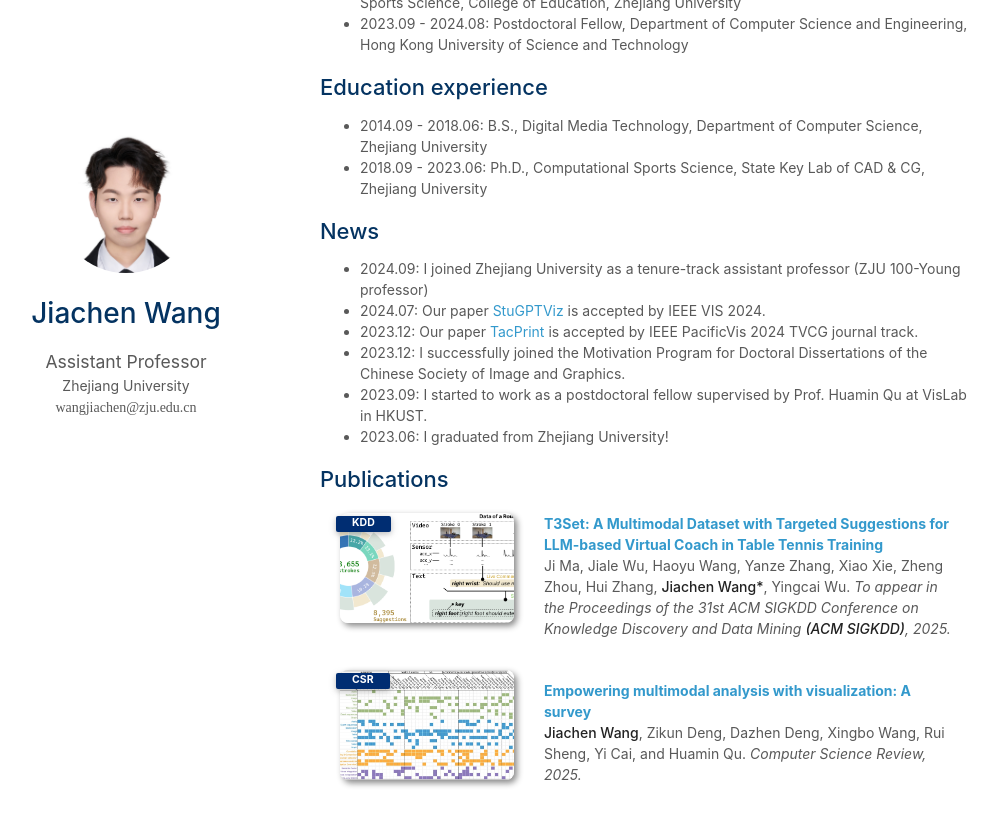
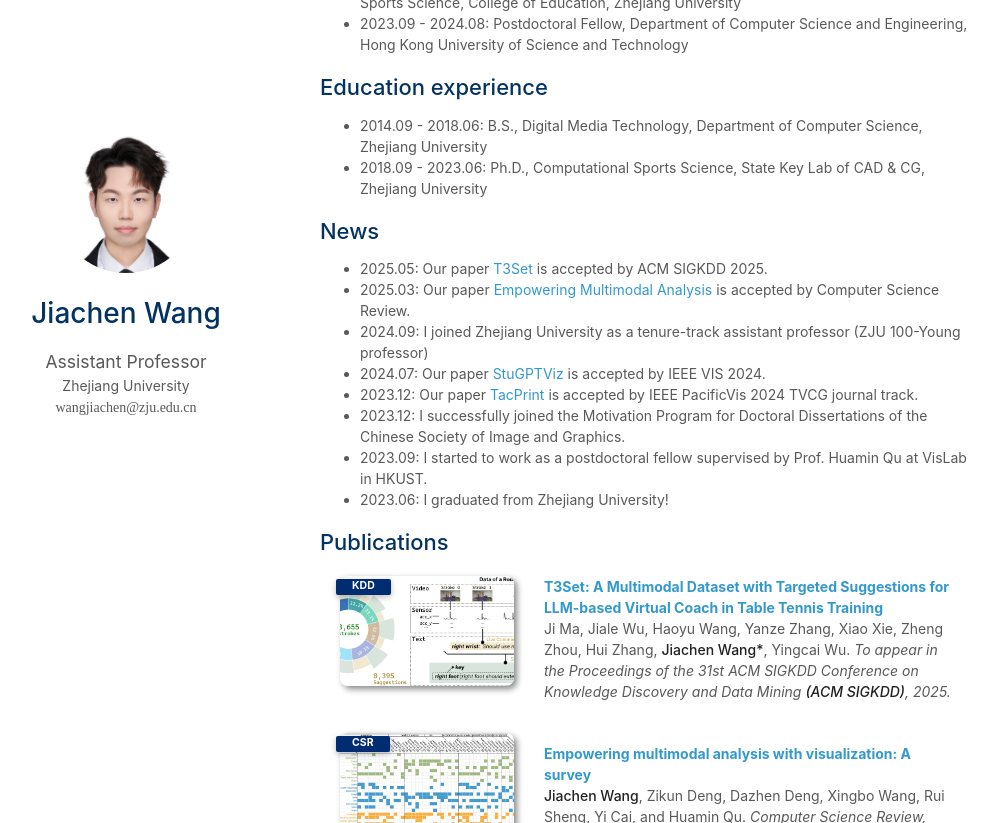
Before and after one commit to VisWang/VisWang.github.io, a Jekyll site: the page built from index.md, in a window 1280 px wide and 900 px high, scrolled down 514 px, cut to the strip 0-823 px from the top of the window. Shown: the whole strip, without its empty margins (150-1147 px from the left). Built offline with Jekyll 4.4.1, drawn with Linux system fonts in a browser that asks for light colours; nearby versions of some CDN libraries; a style sheet for code colours, icons or effects is not loaded; our own code applies the rules of GitHub Pages for plain Markdown files.

Commit message:
Update index.md
update news

```diff
--- a/index.md
+++ b/index.md
@@ -23,6 +23,8 @@ Moreover, I am also an amateur photographer. If you want to have a look at the p
 * 2018.09 - 2023.06: Ph.D., Computational Sports Science, State Key Lab of CAD & CG, Zhejiang University
 
 ## News
+* 2025.05: Our paper [T3Set](https://github.com/jima-cs/t3set) is accepted by ACM SIGKDD 2025.
+* 2025.03: Our paper [Empowering Multimodal Analysis](https://doi.org/10.1016/j.cosrev.2025.100748) is accepted by Computer Science Review.
 * 2024.09: I joined Zhejiang University as a tenure-track assistant professor (ZJU 100-Young professor)
 * 2024.07: Our paper [StuGPTViz](https://ieeexplore.ieee.org/document/10689494) is accepted by IEEE VIS 2024.
 * 2023.12: Our paper [TacPrint](https://ieeexplore.ieee.org/document/10500518) is accepted by IEEE PacificVis 2024 TVCG journal track.
```
